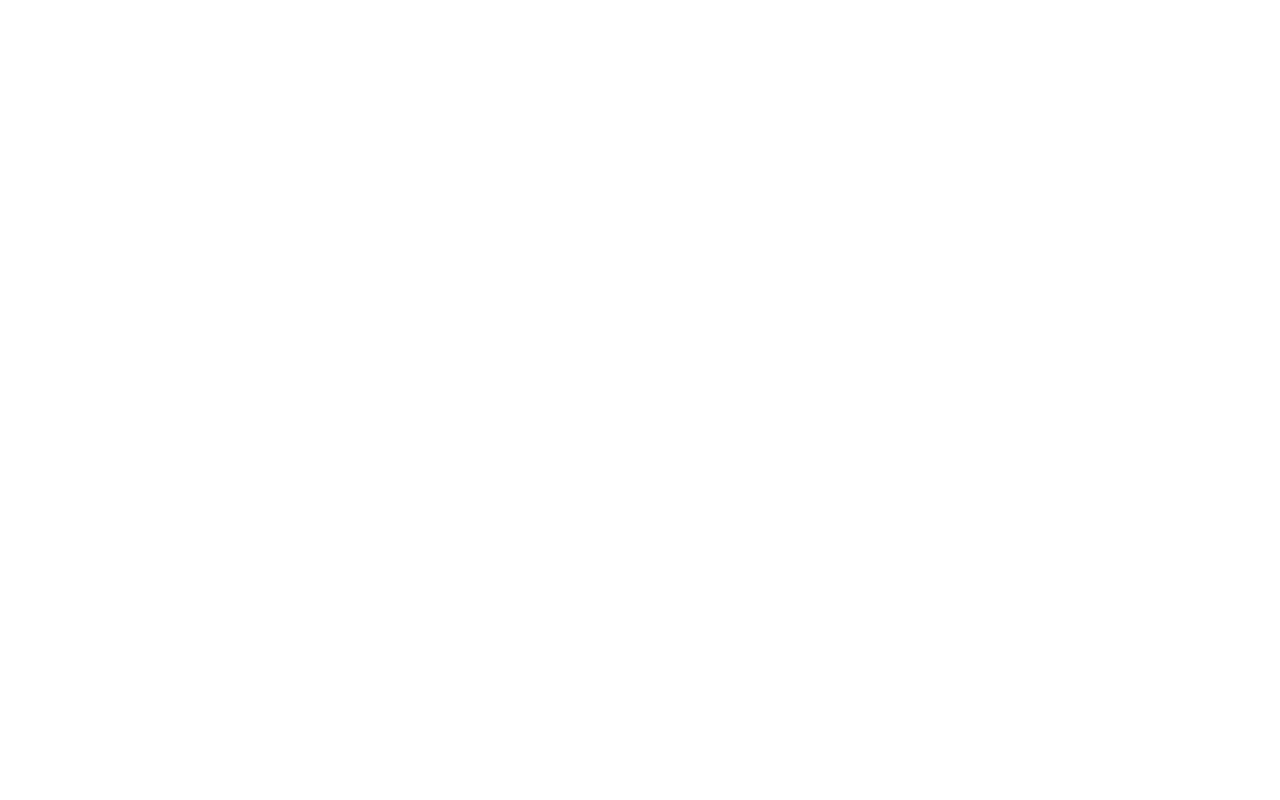
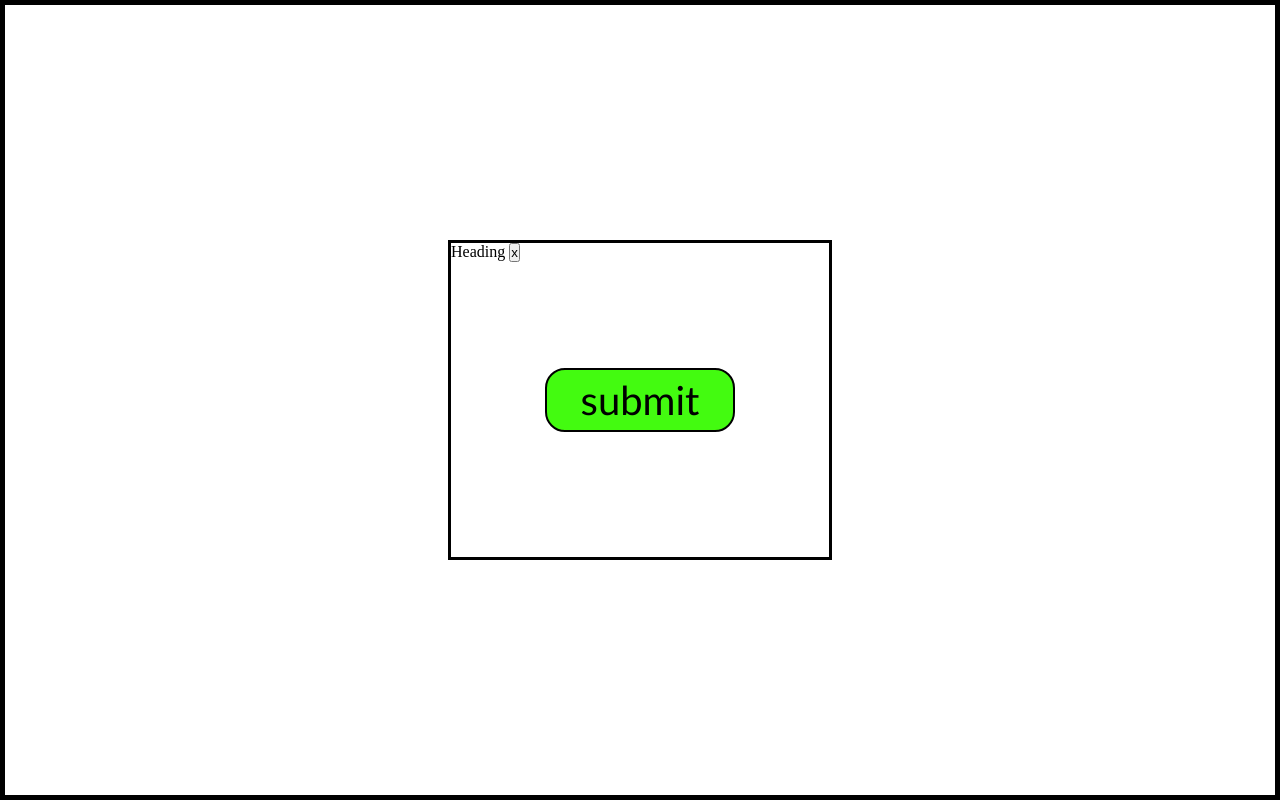
Before and after one commit to Suresh-Kumar-Vuyala/popUp, a plain HTML site: page index.html in a window 1280 px wide. Drawn offline with Linux system fonts and the light colour scheme.

Commit message:
start ing

```diff
--- a/index.html
+++ b/index.html
@@ -1,11 +1,25 @@
 <!DOCTYPE html>
 <html lang="en">
+
 <head>
     <meta charset="UTF-8">
     <meta name="viewport" content="width=device-width, initial-scale=1.0">
-    <title>Document</title>
+    <title>PopUp</title>
+    <link rel="stylesheet" href="/style.css">
 </head>
+
 <body>
+    <div class="container">
+        <input type="button" value="submit" id="One">
+        <div class="popup">
+            <div class="form">
+                    <span class="pops"> Heading</span>
+                    <input type="button" value="x" class="pops">
+            </div>
+        </div>
+    </div>
+
 
 </body>
+
 </html>
--- a/style.css
+++ b/style.css
@@ -0,0 +1,48 @@
+*{
+    margin:0%;
+    padding:0%;
+    box-sizing: border-box;
+}
+
+.container{
+    width:100%;
+    height:100vh;
+    display: flex;
+    align-items: center;
+    justify-content: center;
+    border: 5px solid black;
+
+
+}
+
+#One{
+
+    display: inline-block;
+    width:15%;
+    height:8%;
+    border: 2px solid black;
+    background-color: rgb(67, 251, 16);
+    font-size: 40px;
+    font-family: 'Gill Sans', 'Gill Sans MT', Calibri, 'Trebuchet MS', sans-serif;
+    border-radius: 20px;
+
+
+}
+#One:hover{
+    cursor:pointer;
+    background-color:  greenyellow;
+}
+.popup{
+    width:30%;
+    height:40%;
+    border:3px solid black;
+
+    position:absolute;
+    transform: translate(0,0);
+    z-index: -1;
+    /*display:none;*/
+}
+.form{
+    width: 100%;
+    height:40px;
+}
```
